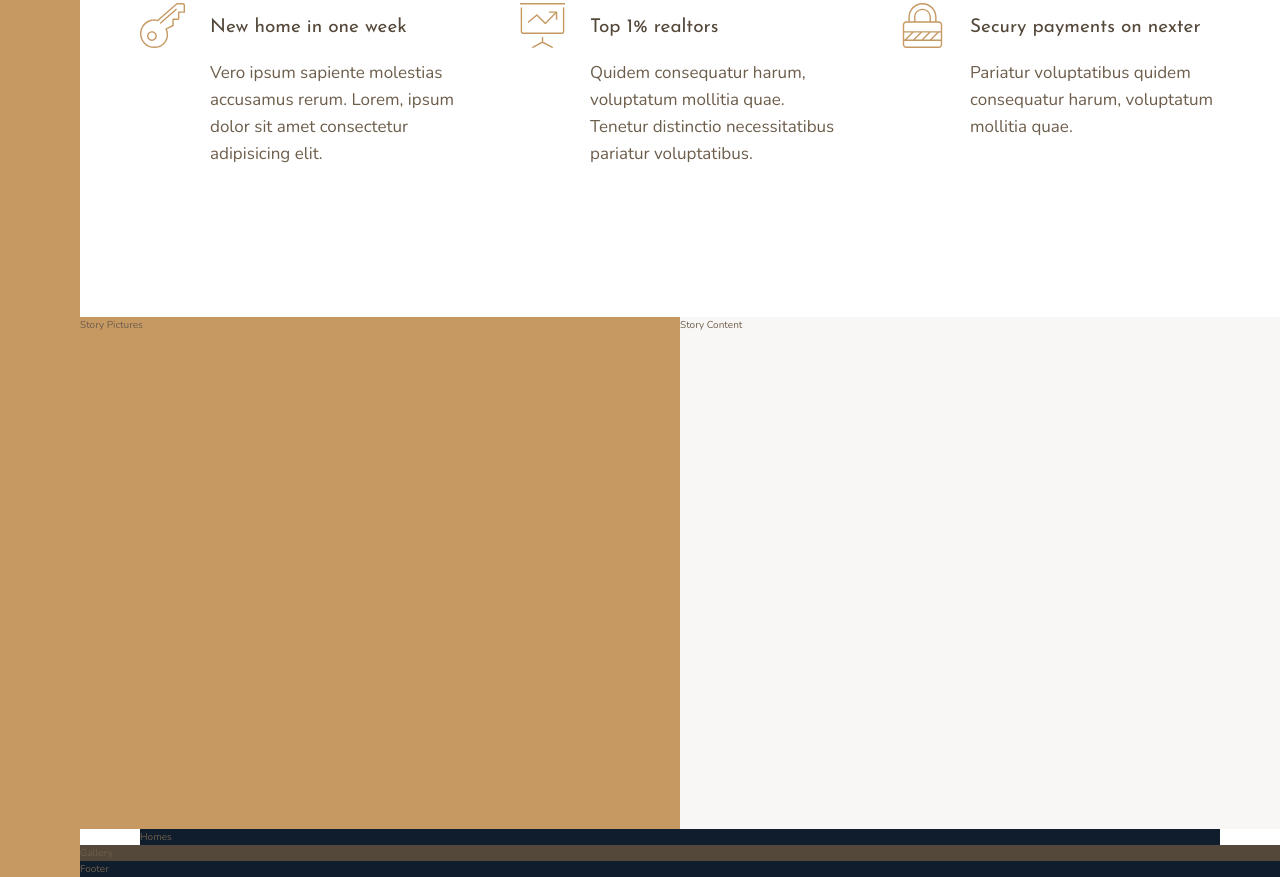
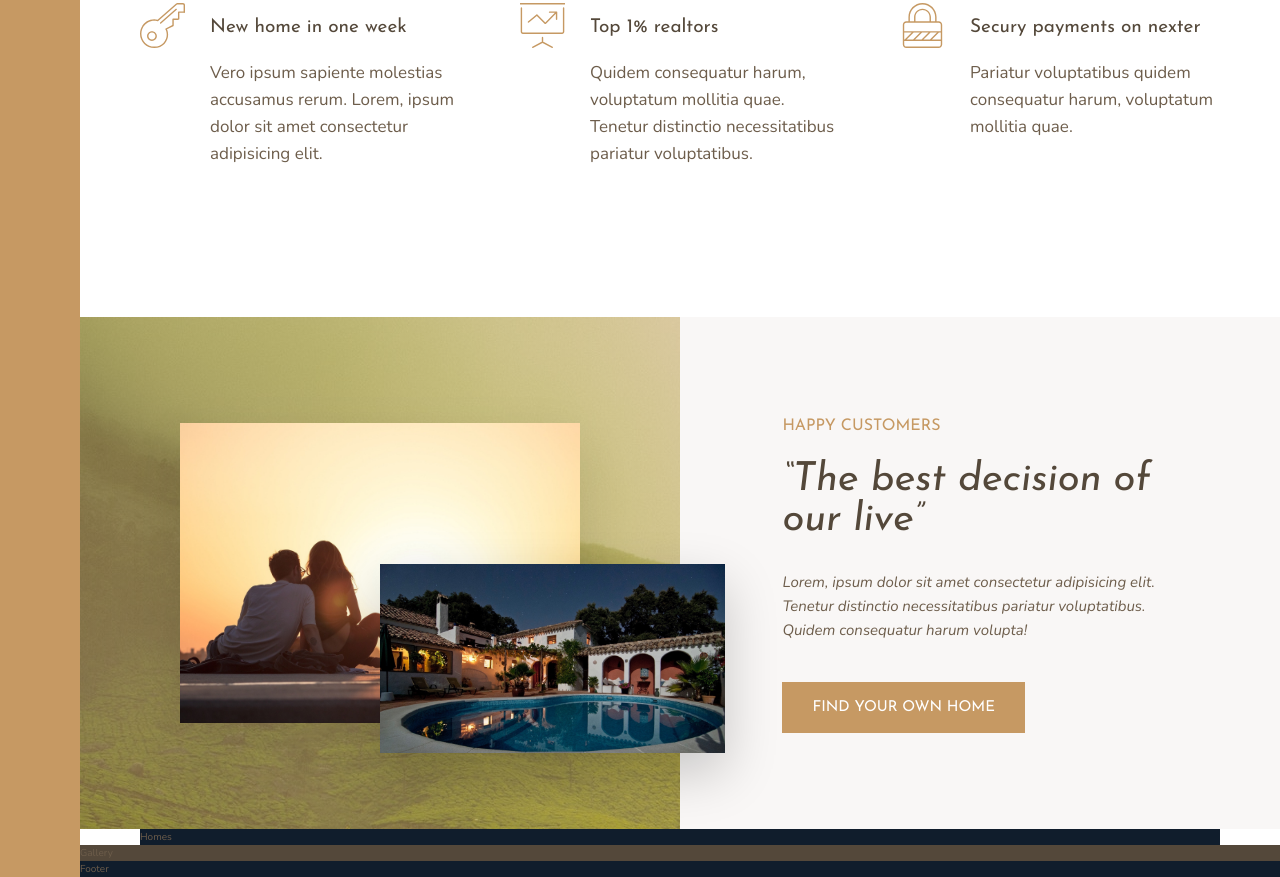
Before and after one commit to MarceloDevCruz/nexter---css-grid, a website: page index.html in a window 1280 px wide. Shown: the part 991-1868 px from the top of the page. Drawn offline with nearby package versions, Linux system fonts and the light colour scheme.

Commit message:
adicionando a seção story

```diff
--- a/index.html
+++ b/index.html
@@ -93,11 +93,18 @@
     </section>
 
     <div class="story__pictures">
-        Story Pictures
+        <img src="img/story-1.jpeg" alt="Story 1" class="story__img--1">
+        <img src="img/story-2.jpeg" alt="Story 2" class="story__img--2">
     </div>
 
     <div class="story__content">
-        Story Content
+        <h3 class="heading-3 mb-sm">Happy Customers</h3>
+        <h2 class="heading-2 heading-2--dark mb-md">&ldquo;The best decision of our live&rdquo;</h2>
+        <p class="story__text">
+            Lorem, ipsum dolor sit amet consectetur adipisicing elit. Tenetur distinctio necessitatibus pariatur
+            voluptatibus. Quidem consequatur harum volupta!
+        </p>
+        <button class="btn">Find your own home</button>
     </div>
 
     <section class="homes">
--- a/sass/_story.scss
+++ b/sass/_story.scss
@@ -3,10 +3,50 @@
   &__pictures {
     background-color: $color-primary;
     grid-column: full-start / col-end 4;
+    display: grid;
+    grid-template-rows: repeat(6, 1fr);
+    grid-template-columns: repeat(6, 1fr);
+    align-items: center;
+    background-image:
+    linear-gradient(rgba($color-primary, .5),
+    rgba($color-primary, .5)), url(../img/back.jpg);
+  }
+
+  &__img--1 {
+    width: 100%;
+    grid-row: 2 / 6;
+    grid-column: 2/ 6;
+    box-shadow: 0 2rem 5rem rgba(#000, .1);
+  }
+
+  &__img--2 {
+    width: 115%;
+    grid-row: 4 / 6;
+    grid-column: 4 / 7;
+    z-index: 10;
+    box-shadow: 0 2rem 5rem rgba(#000, .2);
   }
 
   &__content {
     background-color: $color-grey-light-1;
     grid-column: col-start 5 / full-end;
+    padding: 6rem 8vw;
+
+    /*
+    display: flex;
+    flex-direction: column;
+    justify-content: center;
+    align-items: flex-start;
+    */
+
+    display: grid;
+    align-content: center;
+    justify-items: flex-start;
+  }
+
+  &__text {
+    font-size: 1.5rem;
+    font-style: italic;
+    margin-bottom: 4rem;
   }
 }
--- a/sass/_typography.scss
+++ b/sass/_typography.scss
@@ -9,10 +9,24 @@
 
 .heading-2 {
   @extend %heading;
+  font-size: 4rem;
+  font-style: italic;
+  line-height: 1;
+
+  &--light {
+    color: $color-grey-light-1;
+  }
+
+  &--dark {
+    color: $color-grey-dark-1;
+  }
 }
 
 .heading-3 {
   @extend %heading;
+  font-size: 1.6rem;
+  color: $color-primary;
+  text-transform: uppercase;
 }
 
 .heading-4 {
@@ -27,3 +41,25 @@
     color: $color-grey-dark-1;
   }
 }
+
+.btn {
+  background-color: $color-primary;
+  color: #fff;
+  border: none;
+  border-radius: 0;
+  font-family: $font-display;
+  font-size: 1.5rem;
+  text-transform: uppercase;
+  padding: 1.8rem 3rem;
+  cursor: pointer;
+  transition: all .2s;
+
+  &:hover {
+    background-color: $color-primary-dark;
+  }
+}
+
+.mb-sm { margin-bottom: 2rem !important;}
+.mb-md { margin-bottom: 3rem !important;}
+.mb-lg { margin-bottom: 4rem !important;}
+.mb-hg { margin-bottom: 8rem !important;}
```
Also changed, not shown: css/style.css.
